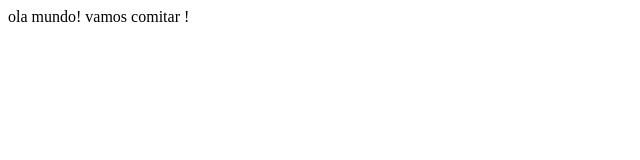
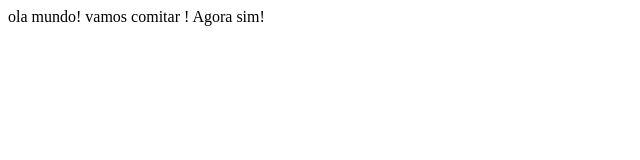
Before and after one commit to Dayvson26/projeto-curso-git, a plain HTML site: page index.html in a window 1280 px wide. Shown: the full height of the page, 0-640 px from the left. Drawn offline with Linux system fonts and the light colour scheme.

```diff
--- a/index.html
+++ b/index.html
@@ -3,7 +3,7 @@
 </head>
 
 <body>
-ola mundo! vamos comitar !
+ola mundo! vamos comitar ! Agora sim!
 </body>
 
 </html>
```
